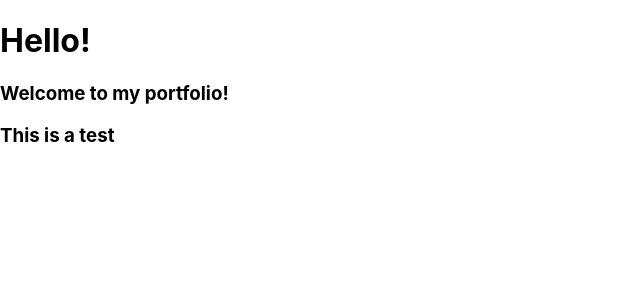
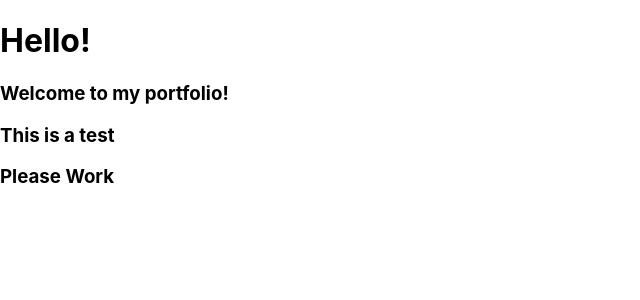
Before and after one commit to TejasK28/Portfolio, a React (Create React App) app: page / in a window 1280 px wide. Shown: the top 300 px of the page, without its empty margins (0-640 px from the left). Built offline with nearby package versions, Linux system fonts and the light colour scheme.

Commit message:
another test

```diff
--- a/src/App.js
+++ b/src/App.js
@@ -10,7 +10,7 @@ function App() {
     <h1>Hello!</h1>
     <h3>Welcome to my portfolio!</h3>
     <h3>This is a test</h3>
-
+    <h3>Please Work</h3>
 
     </>
 
```
